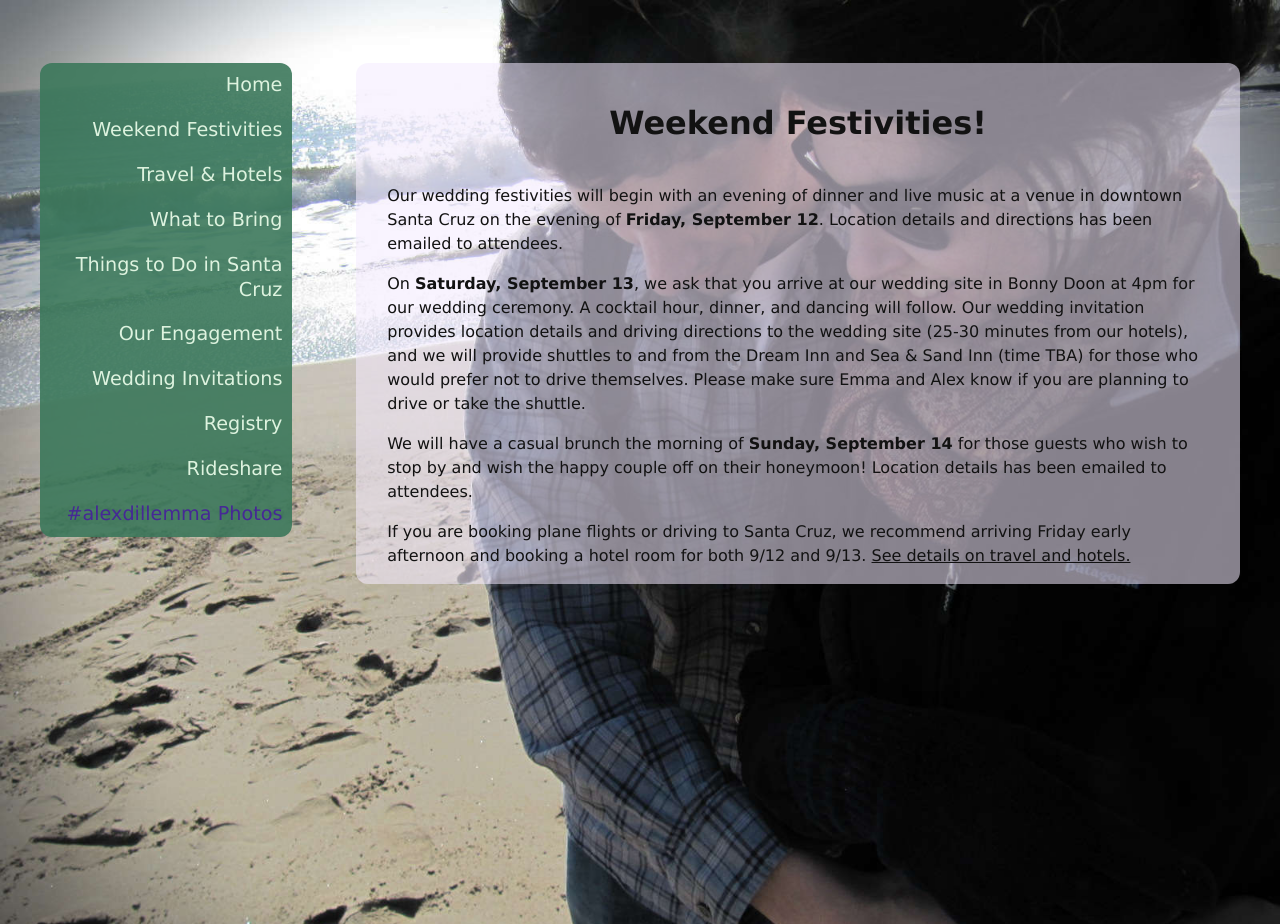
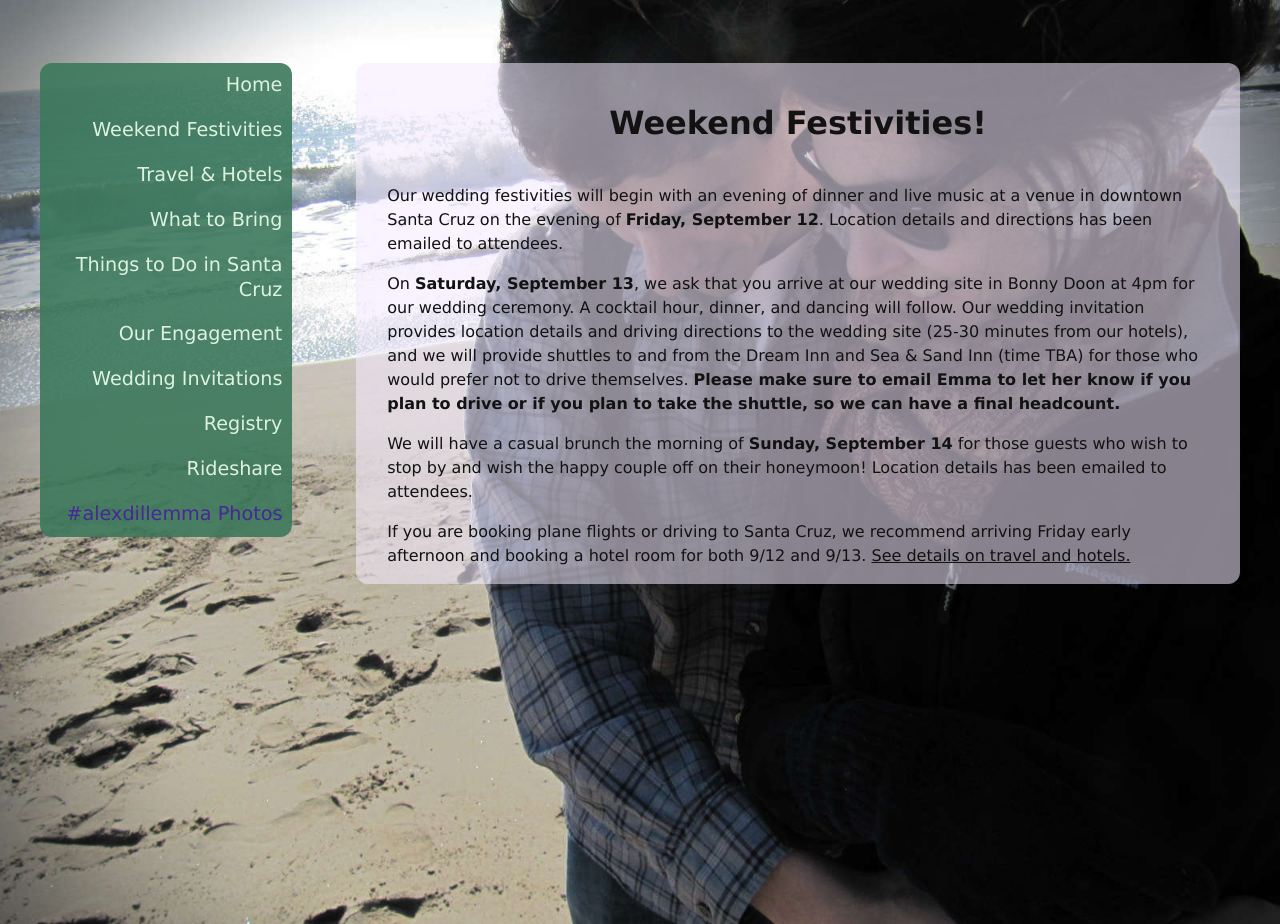
Before and after one commit to adgaudio/wedding, a Jekyll site: the page built from festivities.md, in a window 1280 px wide. Built offline with Jekyll 4.4.1, drawn with Linux system fonts in a browser that asks for light colours; Markdown is read by kramdown in place of the engine named in the settings.

Commit message:
Update festivities.md

```diff
--- a/festivities.md
+++ b/festivities.md
@@ -9,7 +9,7 @@ Weekend Festivities!
 
 Our wedding festivities will begin with an evening of dinner and live music at a venue in downtown Santa Cruz on the evening of **Friday, September 12**. Location details and directions has been emailed to attendees.
 
-On **Saturday, September 13**, we ask that you arrive at our wedding site in Bonny Doon at 4pm for our wedding ceremony. A cocktail hour, dinner, and dancing will follow. Our wedding invitation provides location details and driving directions to the wedding site (25-30 minutes from our hotels), and we will provide shuttles to and from the Dream Inn and Sea & Sand Inn (time TBA) for those who would prefer not to drive themselves. Please make sure Emma and Alex know if you are planning to drive or take the shuttle.
+On **Saturday, September 13**, we ask that you arrive at our wedding site in Bonny Doon at 4pm for our wedding ceremony. A cocktail hour, dinner, and dancing will follow. Our wedding invitation provides location details and driving directions to the wedding site (25-30 minutes from our hotels), and we will provide shuttles to and from the Dream Inn and Sea & Sand Inn (time TBA) for those who would prefer not to drive themselves. **Please make sure to email Emma to let her know if you plan to drive or if you plan to take the shuttle, so we can have a final headcount.**
 
 We will have a casual brunch the morning of **Sunday, September 14** for those guests who wish to stop by and wish the happy couple off on their honeymoon! Location details has been emailed to attendees.
 
```
